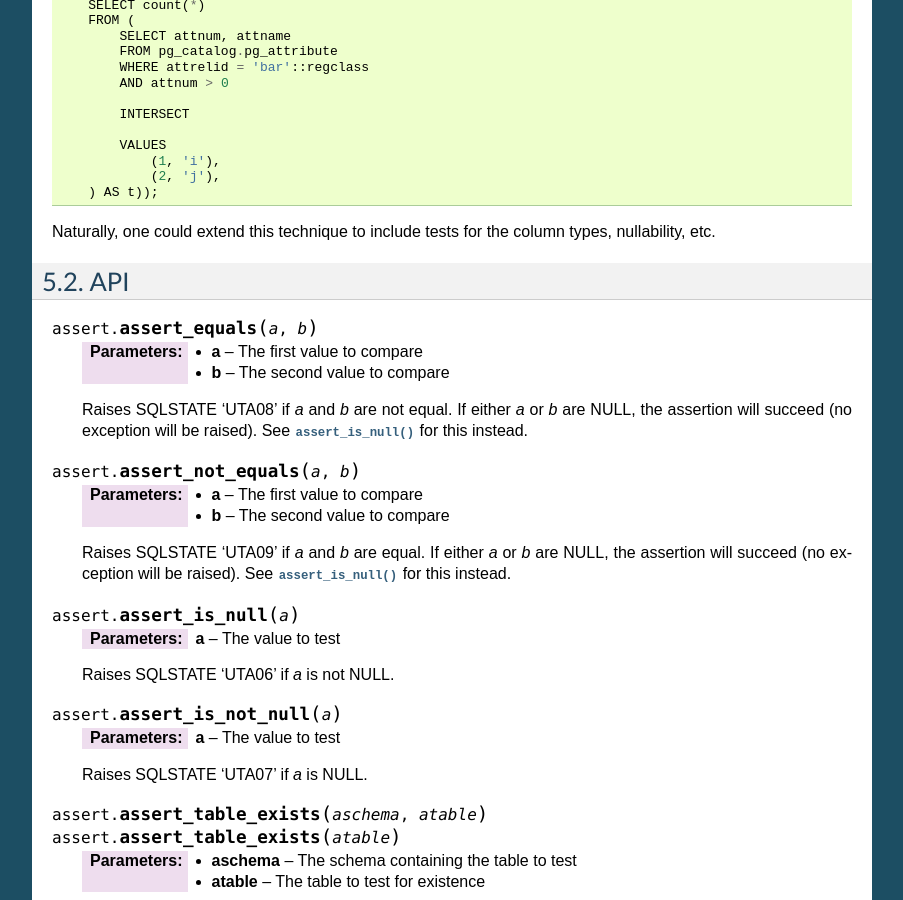
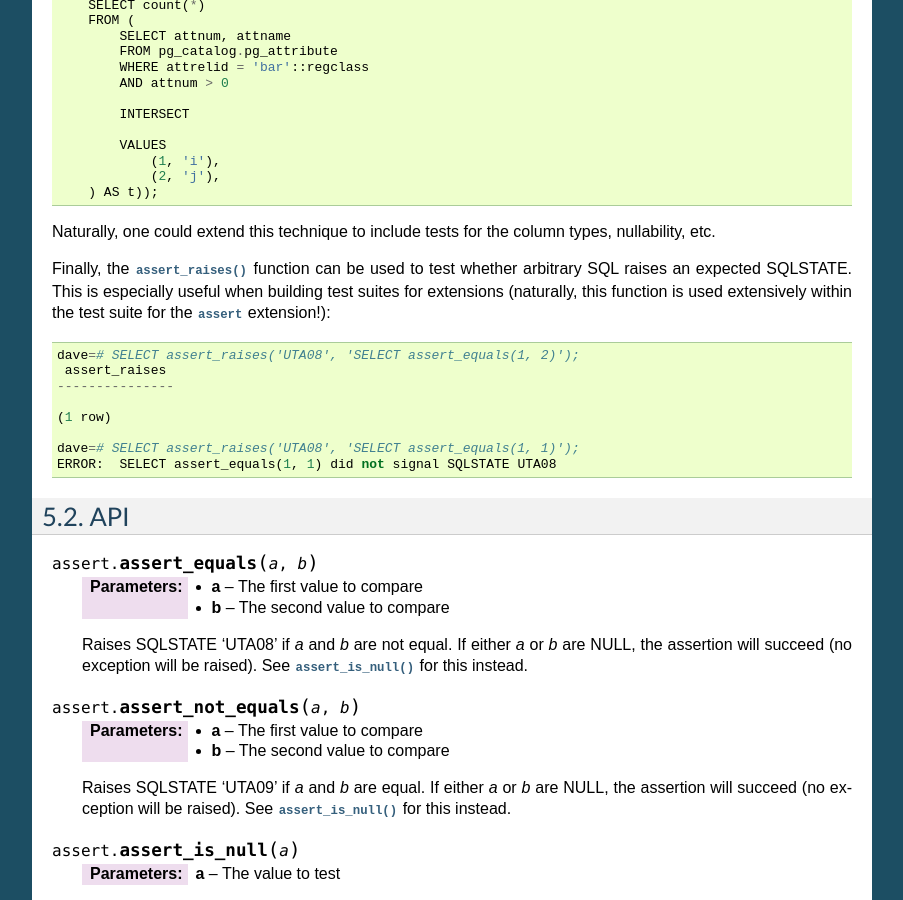
Before and after one commit to waveform-computing/oliphant, a Sphinx documentation site: the page built from docs/assert.rst, in a window 1280 px wide and 900 px high, scrolled down 1371 px. Shown: the whole window, without its empty margins (198-1101 px from the left). Built offline with Sphinx 7.4.7, drawn with Linux system fonts in a browser that asks for light colours; pages that are not in the unit, such as notebooks, are missing from menus.

Commit message:
Add docs for assert_raises

```diff
--- a/docs/assert.rst
+++ b/docs/assert.rst
@@ -96,6 +96,20 @@ test a whole table structure using :func:`assert_equals`. For example::
 Naturally, one could extend this technique to include tests for the column
 types, nullability, etc.
 
+Finally, the :func:`assert_raises` function can be used to test whether
+arbitrary SQL raises an expected SQLSTATE. This is especially useful when
+building test suites for extensions (naturally, this function is used
+extensively within the test suite for the :mod:`assert` extension!)::
+
+    dave=# SELECT assert_raises('UTA08', 'SELECT assert_equals(1, 2)');
+     assert_raises
+    ---------------
+
+    (1 row)
+
+    dave=# SELECT assert_raises('UTA08', 'SELECT assert_equals(1, 1)');
+    ERROR:  SELECT assert_equals(1, 1) did not signal SQLSTATE UTA08
+
 
 API
 ===
```
